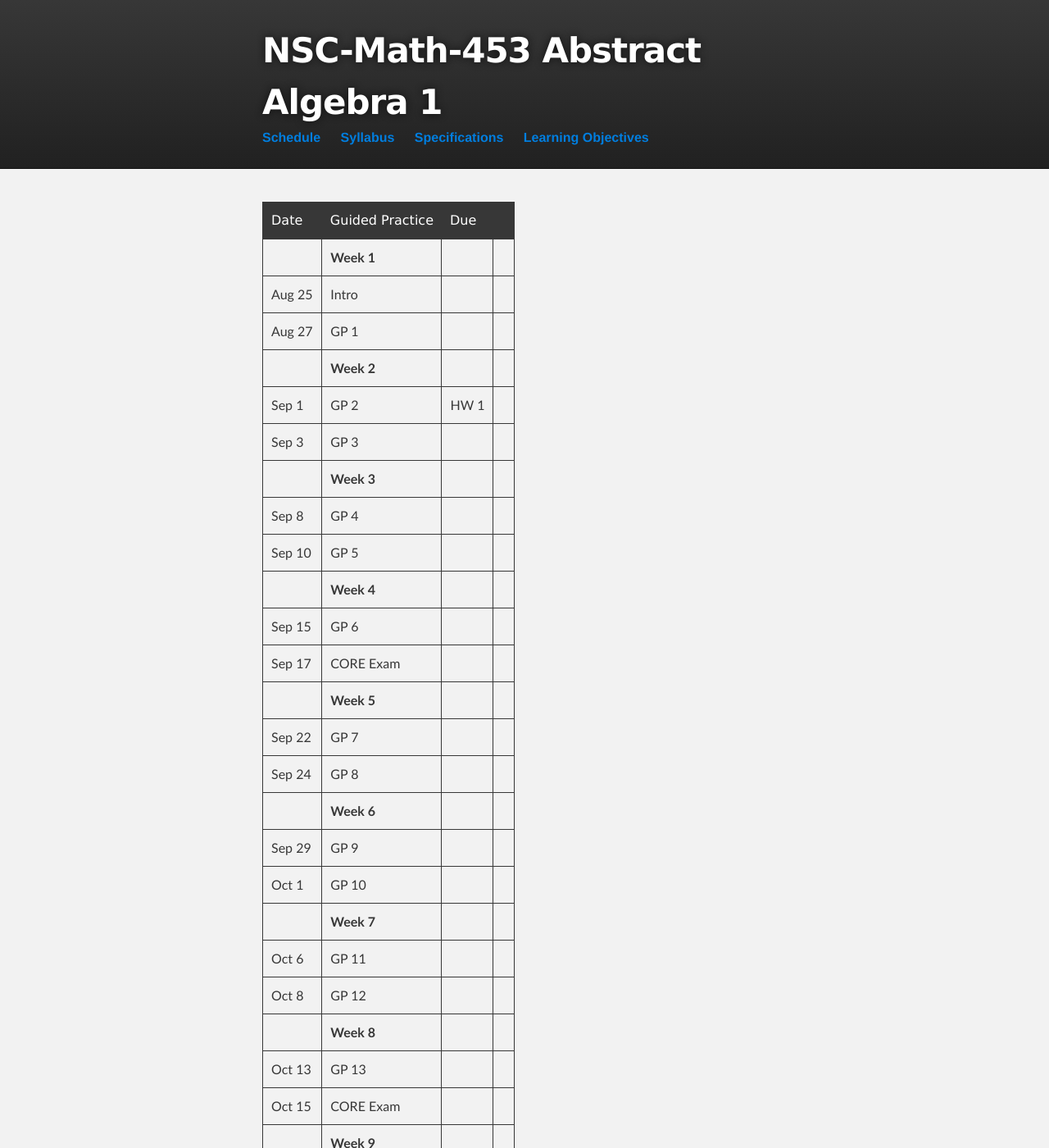
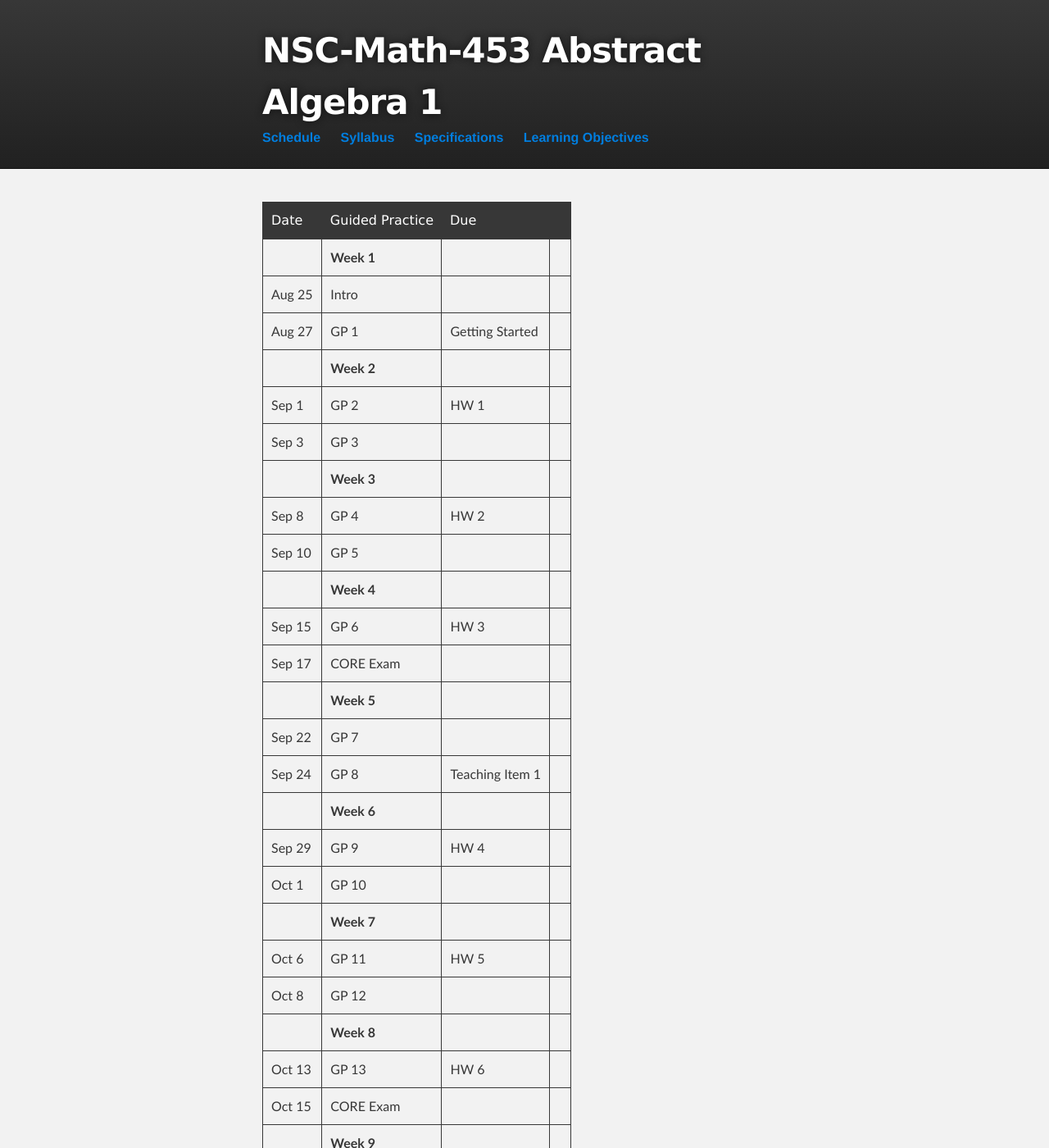
Before and after one commit to sergeballif/NSC-Math-453, a Jekyll site: the page built from index.md, in a window 1280 px wide and 1400 px high. Shown: the whole window at 82% size. Built offline with Jekyll 4.4.1, drawn with Linux system fonts in a browser that asks for light colours; some of the changed text lies outside the part shown.

Commit message:
Update index.md

```diff
--- a/index.md
+++ b/index.md
@@ -7,49 +7,49 @@ title: Math 181 Schedule
 |--------	|---------	|-----------------	|
 | 	| **Week 1**      	| |
 | Aug 25 	| Intro  |	|
-| Aug 27 	| GP 1 |	|
+| Aug 27 	| GP 1 | Getting Started	|
 |     	|   **Week 2**      	|                 	|
 | Sep 1 	| GP 2 | HW 1	|
 | Sep 3 	| GP 3  | 	|
 |     	|   **Week 3**      	|                 	|
-| Sep 8 	| GP 4 | |
+| Sep 8 	| GP 4 | HW 2 |
 | Sep 10 	| GP 5 | |
 |     	|   **Week 4**      	|                 	|
-| Sep 15 	| GP 6 |	|
+| Sep 15 	| GP 6 | HW 3|
 | Sep 17 	| CORE Exam |	|
 |     	|   **Week 5**      	|                 	|
-| Sep 22 	| GP 7 |             	|
-| Sep 24 	| GP 8 |             	|
+| Sep 22 	| GP 7 |  |
+| Sep 24 	| GP 8 | Teaching Item 1 |
 |     	|   **Week 6**      	|                 	|
-| Sep 29 	| GP 9  |     	|
-| Oct 1 	| GP 10 |             	|
+| Sep 29 	| GP 9  | HW 4 |
+| Oct 1 	| GP 10 |  |
 |     	|   **Week 7**      	|                 	|
-| Oct 6  	| GP 11 | 	|
+| Oct 6  	| GP 11 | HW 5 |
 | Oct 8 	| GP 12 | 	|
 |     	|   **Week 8**      	|                 	|
-| Oct 13 	| GP 13 | 	|
+| Oct 13 	| GP 13 | HW 6 |
 | Oct 15	| CORE Exam  | 	|
 |     	|   **Week 9**      	|                 	|
 | Oct 20 	| GP 14 |	|
 | Oct 22  | GP 15 |	|
 |     	|   **Week 10**      	|                 	|
-| Oct 27 	| GP 16 |	|
-| Oct 29 	| GP 17 | 	|
+| Oct 27 	| GP 16 |	HW 7 |
+| Oct 29 	| GP 17 | Teaching Item 2	|
 |     	|   **Week 11**      	|                 	|
-| Nov 3 	| GP 18  |  |
+| Nov 3 	| GP 18  | HW 8 |
 | Nov 5 	| GP 19  | 	|
 |     	|   **Week 12**      	|                 	|
-| Nov 10 	| GP 20 |  |
+| Nov 10 	| GP 20 | HW 9 |
 | Nov 12 	| CORE Exam | 	|
 |     	|   **Week 13**      	|                 	|
 | Nov 17 	| GP 21 |  |
 | Nov 19 	| GP 22 | 	|          	|
 |     	|   **Week 14**      	|                 	|
-| Nov 24 	| GP 23 |  |
+| Nov 24 	| GP 23 | HW 10  |
 | Nov 26 	| Thanksgiving  |       	|
 |     	|   **Week 15**      	|                 	|
-| Dec 1 	| GP 24 |  |
-| Dec 3 	| GP 25 | 	|
+| Dec 1 	| GP 24 | HW 11  |
+| Dec 3 	| GP 25 | Teaching item 3	|
 |     	|   **Week 16**      	|                 	|
-| Dec 8 	| CORE Exam  |  |
+| Dec 8 	| CORE Exam  | HW 12 |
 | Dec 10 	| (CORE Exam)  | 	|
```
